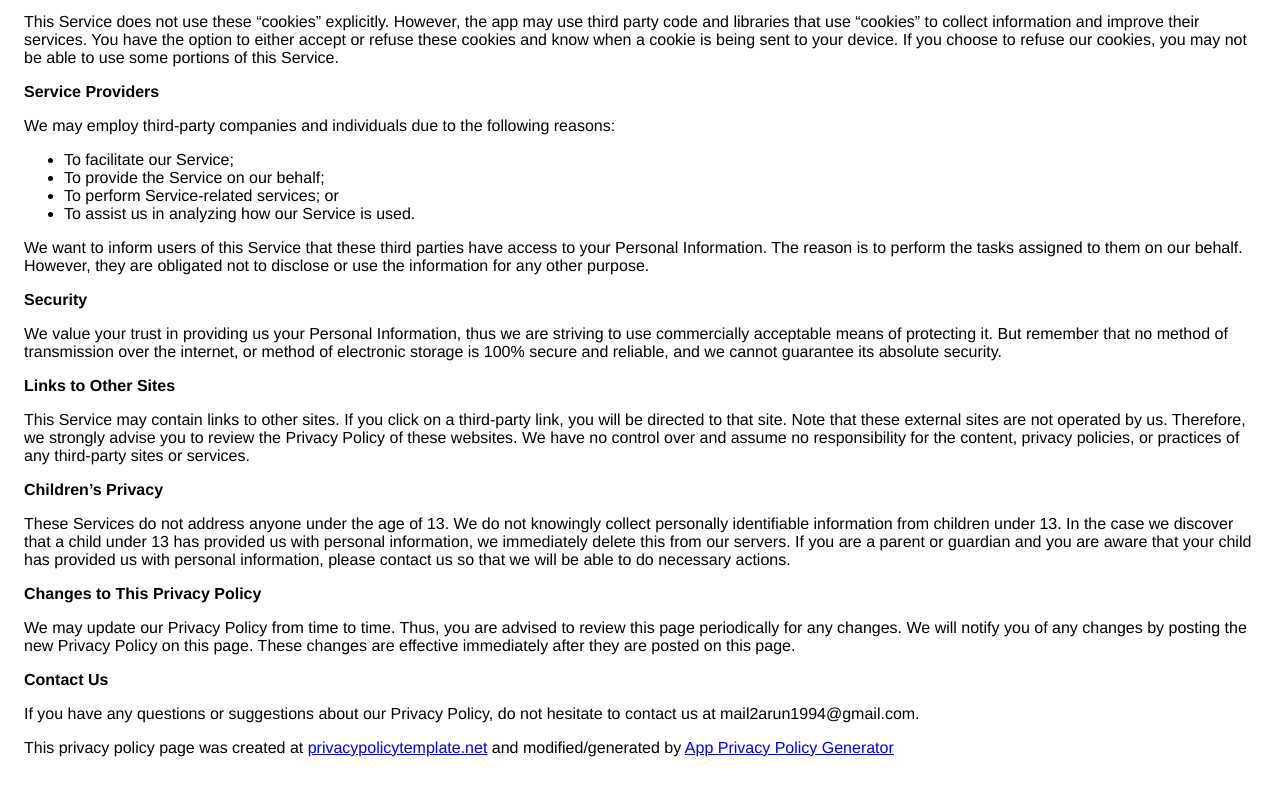
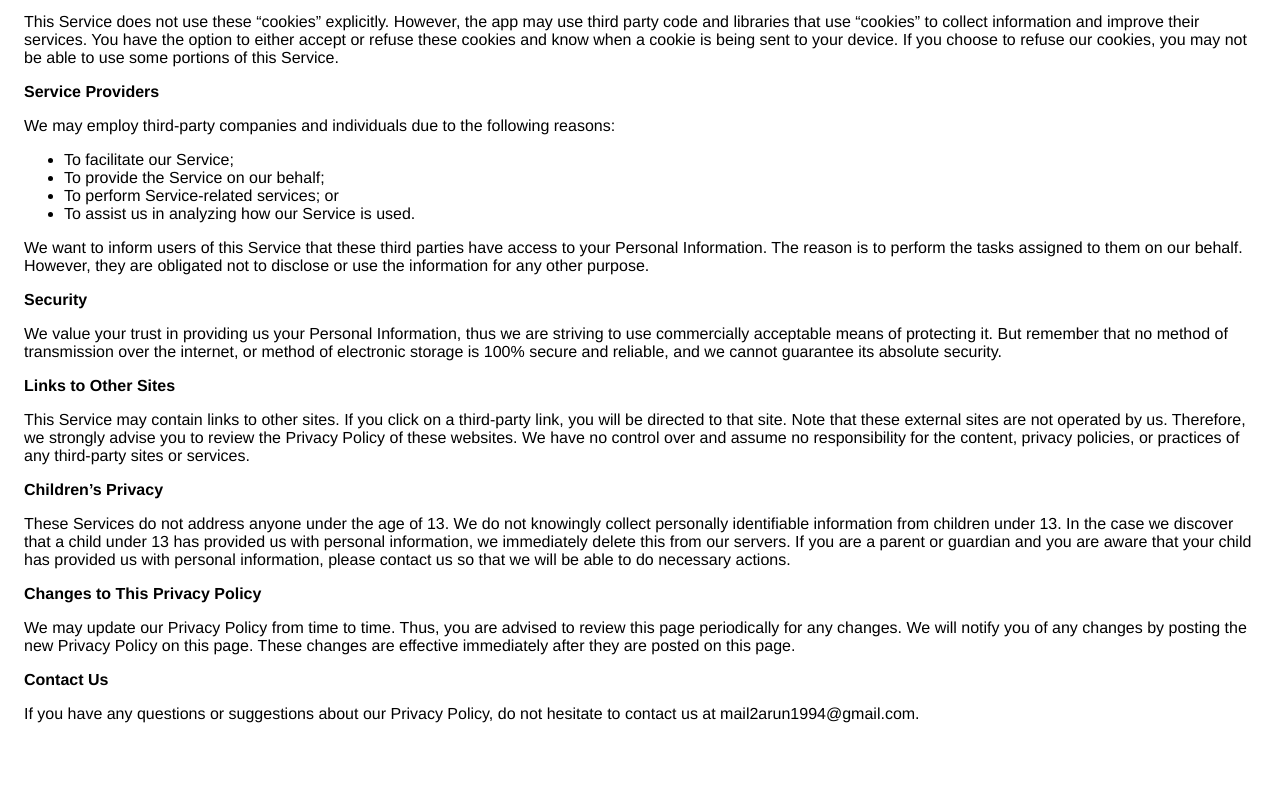
Before and after one commit to Arunkumar47/PrivacyPolicyHindi, a plain HTML site: page index.html in a window 1280 px wide. Shown: the part 701-1496 px from the top of the page. After the commit the page ends 1464 px from the top, so only its background shows below. Drawn offline with Linux system fonts and the light colour scheme.

Commit message:
Update index.html

```diff
--- a/index.html
+++ b/index.html
@@ -8,7 +8,7 @@
     </head>
     <body>
     <h2>Privacy Policy</h2> <p>
-                    Jimblify India built the Jimblify india app as
+                    Jimblify India built the Bindass Hindi WhatsApp sticker app as
                     an Ad Supported app. This SERVICE is provided by
                     Jimblify India at no cost and is intended for
                     use as is.
@@ -114,9 +114,6 @@
                     our Privacy Policy, do not hesitate to contact
                     us at mail2arun1994@gmail.com.
                   </p> <p>
-                    This privacy policy page was created at
-                    <a href="https://privacypolicytemplate.net" target="_blank">privacypolicytemplate.net</a>
-                    and modified/generated by
-                    <a href="https://app-privacy-policy-generator.firebaseapp.com/" target="_blank">App Privacy Policy Generator</a></p>
+
     </body>
     </html>
```
